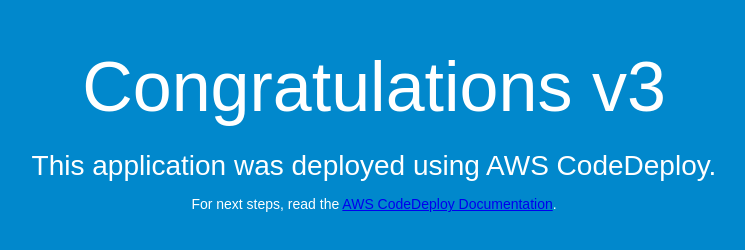
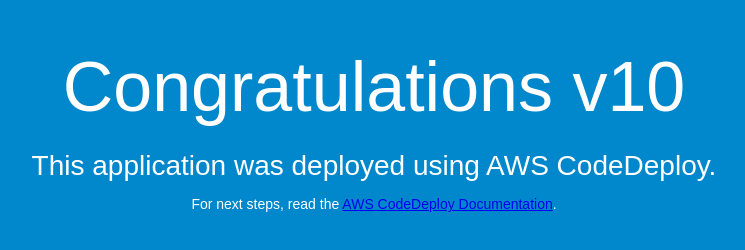
Before and after one commit to bamileke86/test, a plain HTML site: page index.html in a window 1280 px wide. Shown: the whole page, without its empty margins (266-1011 px from the left). Drawn offline with Linux system fonts and the light colour scheme.

Commit message:
commit index v5

```diff
--- a/index.html
+++ b/index.html
@@ -26,7 +26,7 @@
 </head>
 <body>
   <div align="center">
-    <h1>Congratulations v3</h1>
+    <h1>Congratulations v10</h1>
     <h2>This application was deployed using AWS CodeDeploy.</h2>
     <p>For next steps, read the <a href="http://aws.amazon.com/documentation/codedeploy">AWS CodeDeploy Documentation</a>.</p>
   </div>
```
